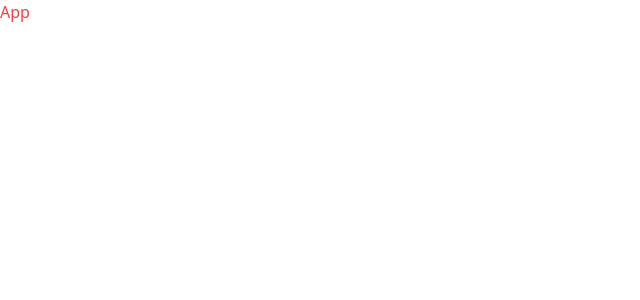
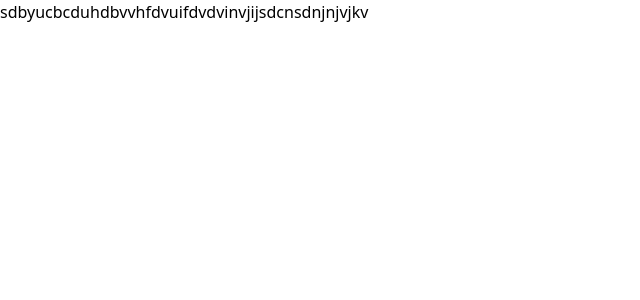
Before and after one commit to ganitkumar517/Omninos-assignment, a React (Vite) app: page / in a window 1280 px wide. Shown: the top 300 px of the page, without its empty margins (0-640 px from the left). Built offline with nearby package versions, Linux system fonts and the light colour scheme.

Commit message:
feat: route setup

```diff
--- a/package.json
+++ b/package.json
@@ -11,7 +11,8 @@
   },
   "dependencies": {
     "react": "^18.2.0",
-    "react-dom": "^18.2.0"
+    "react-dom": "^18.2.0",
+    "react-router-dom": "^6.23.0"
   },
   "devDependencies": {
     "@types/react": "^18.2.66",
--- a/src/App.jsx
+++ b/src/App.jsx
@@ -1,7 +1,8 @@
 import React from 'react'
+import Route from './Route/Index'
 
 export default function App() {
   return (
-    <div className='text-red-500'>App</div>
+    <div><Route /></div>
   )
 }
--- /dev/null
+++ b/src/Route/Index.jsx
@@ -0,0 +1,28 @@
+import React from 'react'
+import { BrowserRouter, Route, Routes } from 'react-router-dom'
+import { defaultRoute, router } from './config'
+import Login from '../components/Auth/Index'
+
+export default function Index() {
+    console.log("route", router)
+    return (
+        <div>
+            <BrowserRouter basename="/">
+                <Routes>
+                    <Route path={defaultRoute} element={<Login />} />
+                    {router.map((route) => (
+                        <>
+                            <Route
+                                key={route.path}
+                                path={route.path}
+                                element={<route.component />}
+                            />
+                            <Route path='*' element={<div>page not found</div>} />
+                        </>
+                    )
+                    )}
+                </Routes>
+            </BrowserRouter>
+        </div>
+    )
+}
--- /dev/null
+++ b/src/Route/config.js
@@ -0,0 +1,10 @@
+import { lazy } from "react";
+
+export const defaultRoute = "/";
+
+export const router = [
+  {
+    path: "/login",
+    component: lazy(() => import("../components/Auth/Index.jsx")),
+  },
+];
--- /dev/null
+++ b/src/components/Auth/Index.jsx
@@ -0,0 +1,10 @@
+import React from 'react'
+import Login from './Login'
+
+export default function Index() {
+    return (
+        <div>
+            <Login />
+        </div>
+    )
+}
--- /dev/null
+++ b/src/components/Auth/Login.jsx
@@ -0,0 +1,9 @@
+import React from 'react'
+
+export default function Login() {
+    return (
+        <div>
+            sdbyucbcduhdbvvhfdvuifdvdvinvjijsdcnsdnjnjvjkv
+        </div>
+    )
+}
```
Also changed, not shown: 2 other files (tests, documents, lock files or other folders).
